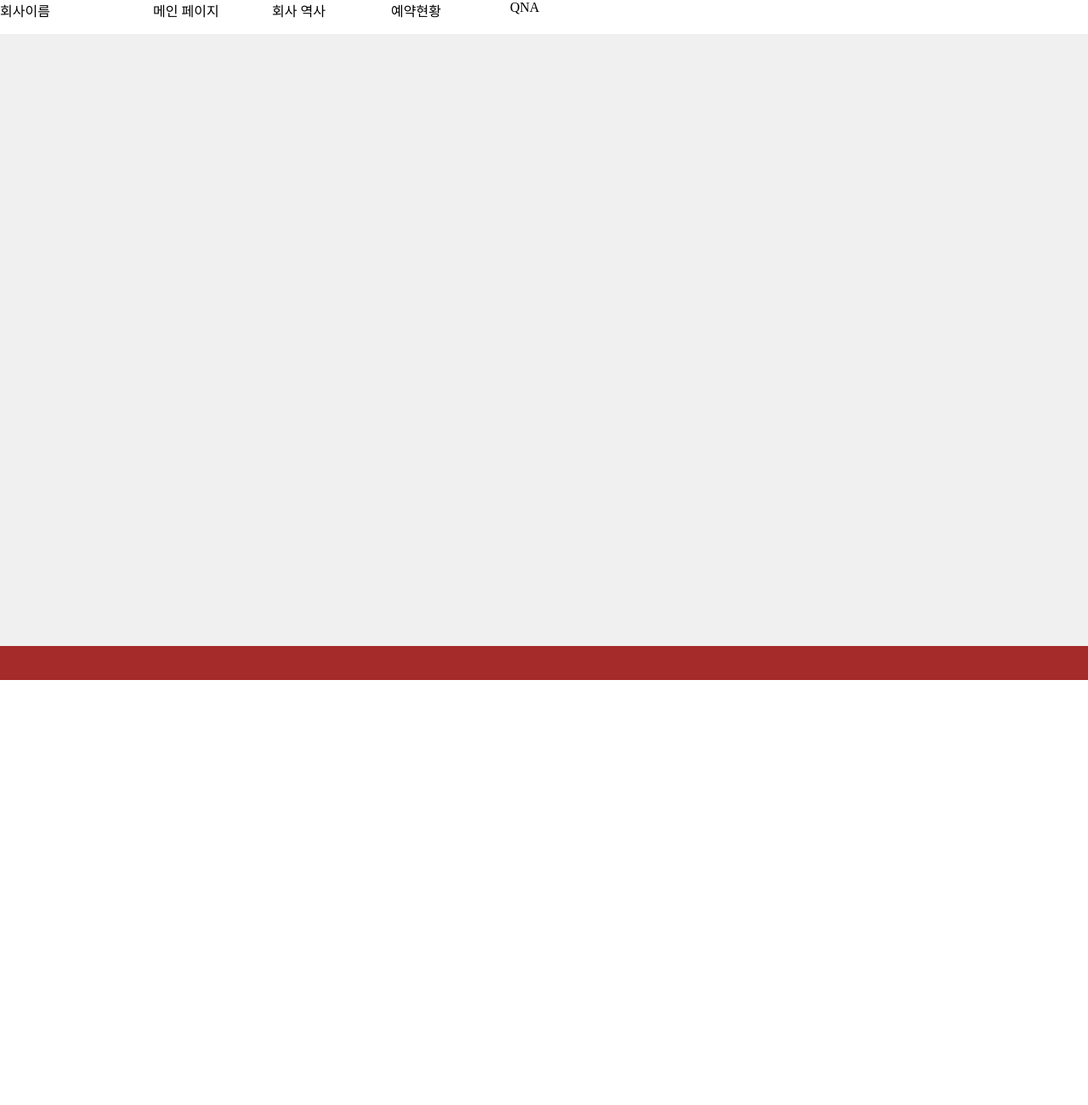
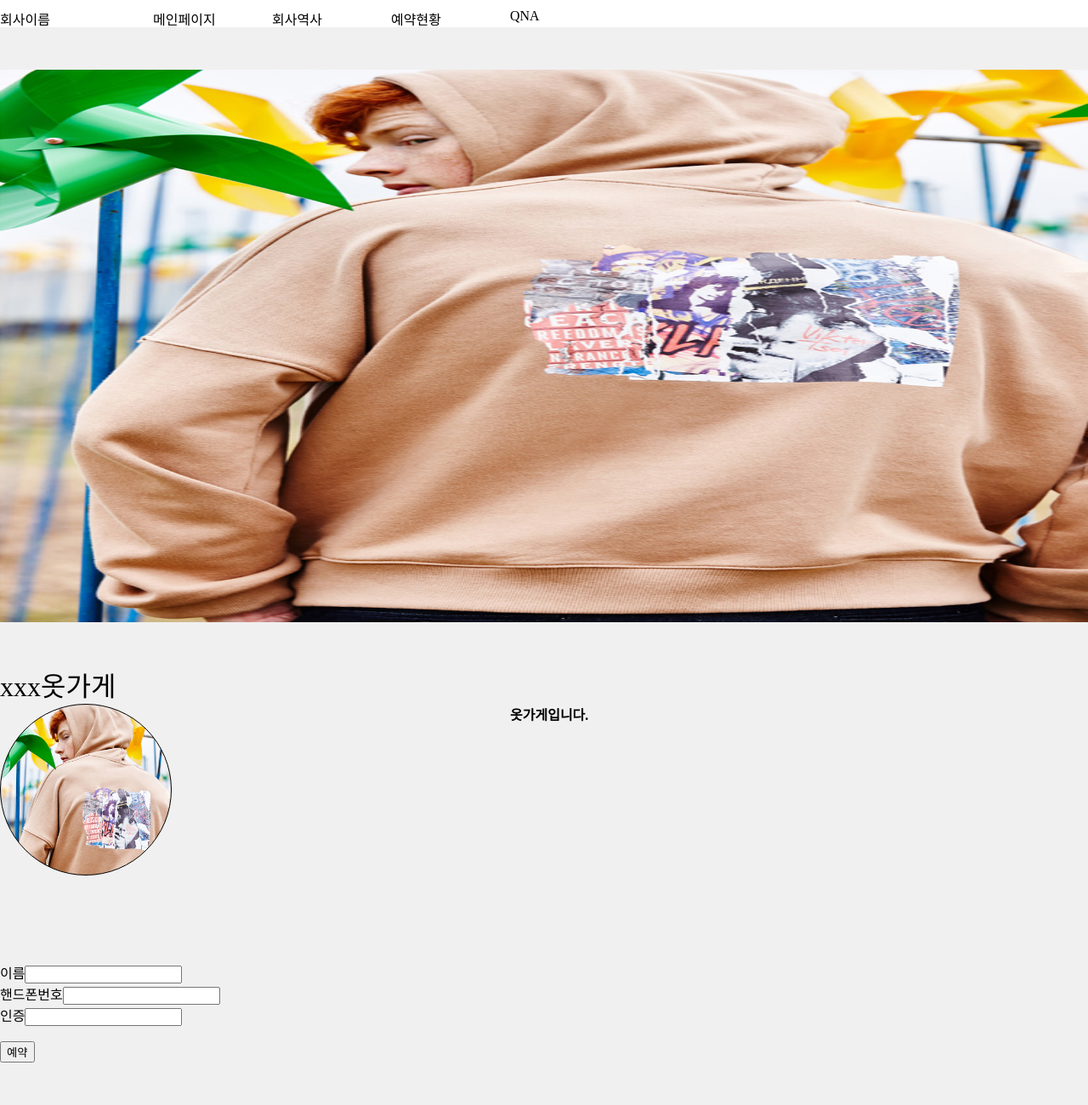
Before and after one commit to lby132/front, a plain HTML site: page ex.html in a window 1280 px wide. Shown: the top 1300 px of the page at 85% size. Before the commit the page ends 800 px from the top, so only its background shows below. Drawn offline with Linux system fonts and the light colour scheme.

Commit message:
css연습

```diff
--- /dev/null
+++ b/ex.css
@@ -0,0 +1,132 @@
+body {
+    margin: 0;
+}
+
+.header {
+    position: relative;
+    top: 0px;
+    width: 100%;
+    height: 4vh;
+    min-width: 1280px;
+    background: white;
+}
+
+.nav {
+    position: relative;
+top: 0px;
+    width: 1280px;
+    min-width: 1280px;
+    margin: 0px auto;
+    height: 100%;
+    background-color: white;
+}
+
+.menu1 {
+    position: relative;
+    top: 10px;
+    float: left;
+    width: 180px;
+    cursor: pointer;
+}
+
+.menu2 {
+    position: relative;
+    top: 10px;
+    float: left;
+    width: 140px;
+    cursor: pointer;
+}
+
+.menu3 {
+    position: relative;
+    top: 10px;
+    float: left;
+    width: 140px;
+    cursor: pointer;
+}
+
+.menu4 {
+    position: relative;
+    top: 10px;
+    float: left;
+    width: 140px;
+    cursor: pointer;
+}
+
+.menu5 {
+    position: relative;
+    top: 10px;
+    float: left;
+    width: 140px;
+    cursor: pointer;
+}
+
+.main {
+    position: relative;
+    top: 0px;
+    width: 100%;
+    min-width: 1280px;
+    min-height: 90vh;
+    background-color: rgb(240, 240, 240);
+}
+
+.main .section1 {
+    padding-top: 50px;
+    margin: 0 auto;
+    width: 1280px;
+    height: 650px;
+}
+
+.main .section1 .img1 {
+    width: 1280px;
+    height: 650px;
+}
+
+.main .section2 {
+    padding-top: 50px;
+    margin: 0 auto;
+    width: 1280px;
+    height: 300px;
+}
+
+.main .section3 {
+    padding-top: 50px;
+    margin: 0 auto;
+    width: 1280px;
+    height: 300px;
+}
+
+.main .section4 {
+    padding-top: 50px;
+    margin: 0 auto;
+    border: 1px solid black;
+    width: 1280px;
+    height: 450px;
+}
+
+.footer {
+    position: relative;
+    width: 100%;
+    min-width: 1280px;
+    height: 5vh;
+    background-color: rgb(240, 240, 240);
+}
+
+.main .section2 .text1 {
+    font-size: 24pt;
+}
+
+.main .section2 .text2 {
+    position: absolute;
+    left: 600px;
+    font-weight: bold;
+}
+
+.main .section2 .img2 {
+    border-radius: 50%;
+    background-size: cover;
+    width: 200px;
+    height: 200px;
+    border: 1px solid black;
+    background-image: url("./store/img/p1.jpg");
+}
--- a/ex.html
+++ b/ex.html
@@ -4,89 +4,41 @@
     <meta charset="UTF-8">
     <meta name="viewport" content="width=device-width, initial-scale=1.0">
     <title>Document</title>
-    <style>
-        body {
-            margin: 0;
-        }
-
-        .header {
-            position: relative;
-            top: 0px;
-            width: 100%;
-            min-width: 1280px;
-            height: 5vh;
-            background-color: black;
-        }
-
-        .nav {
-            position: relative;
-            top: 0px;
-            width: 1280px;
-            min-width: 1280px;
-            margin: 0px auto;
-            height: 100%;
-            background-color: white;
-        }
-
-        .main {
-            position: relative;
-            top: 0px;
-            width: 100%;
-            min-width: 1280px;
-            height: 90vh;
-            background-color: rgb(240, 240, 240);
-        }
-
-        .footer {
-            position: relative;
-            width: 100%;
-            min-width: 1280px;
-            height: 5vh;
-            background-color: brown;
-        }
-        .menu1{
-            position: relative;
-            float: left;
-            width: 180px;
-        }
-        .menu2{
-            position: relative;
-            float: left;
-            width: 140px;
-        }
-        .menu3{
-            position: relative;
-            float: left;
-            width: 140px;
-        }
-        .menu4{
-            position: relative;
-            float: left;
-            width: 140px;
-        }
-        .menu5{
-            position: relative;
-            float: left;
-            width: 140px;
-        }
-
-    </style>
+    <link rel="stylesheet" href="./ex.css">
 </head>
 <body>
-    <header class="header">
-        <nav class="nav">
+    <div class="header">
+        <div class="nav">
             <div class="menu1">회사이름</div>
-            <div class="menu2">메인 페이지</div>
-            <div class="menu3">회사 역사</div>
+            <div class="menu2">메인페이지</div>
+            <div class="menu3">회사역사</div>
             <div class="menu4">예약현황</div>
             <div class="menu5">QNA</div>
-        </nav>
-    </header>
-    <main class="main">
-        <section></section>
-        <section></section>
-        <section></section>
-    </main>
-    <footer class="footer"></footer>
+        </div>
+    </div>
+    <div class="main">
+        <section class="section1">
+            <div><img class="img1" src="./store/img/p1.jpg" alt=""></div>
+        </section>
+        <section class="section2">
+            <div class="text1">xxx옷가게</div>
+            <div class="text2">옷가게입니다.</div>
+            <div class="img2"></div>
+        </section>
+        <section class="section3">
+            <form action="./index2.html">
+                <div><label>이름</label><input type="text"></div>
+                <div><label>핸드폰번호</label><input type="text"></div>
+                <div><label>인증</label><input type="text"></div><br>
+                <input type="submit" value="예약">
+            </form>
+        </section>
+        <section class="section4">
+
+        </section>
+    </div>
+    <div class="footer">
+
+    </div>
 </body>
 </html>
--- a/index.css
+++ b/index.css
@@ -184,3 +184,43 @@ body
     /* display: none; */
     visibility: hidden;
 }
+
+@media all and (max-width: 1280px) {
+    .header .nav .menu1 {
+
+    }
+    .header .nav .menu2 {
+
+    }
+    .header .nav .menu3 {
+
+    }
+    .header .nav .menu4 {
+
+    }
+    .header .nav .menu5 {
+
+    }
+}
+
+@media all and (min-width: 1280px) {
+
+}
+
+.main .section1 .img1 {
+    animation-name: myanimation;
+    animation-duration: 3s;
+    animation-iteration-count: 2;
+}
+
+@keyframes myanimation {
+    from {
+        margin-left: 0px;
+    }
+    50% {
+        margin-left: 200px;
+    }
+    to {
+        margin-left: 0px;
+    }
+}
```
